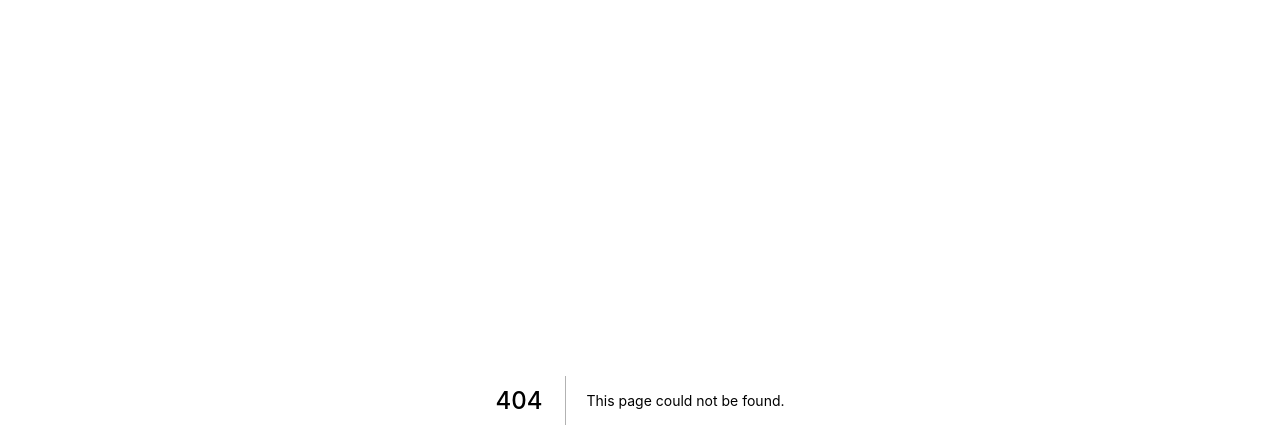
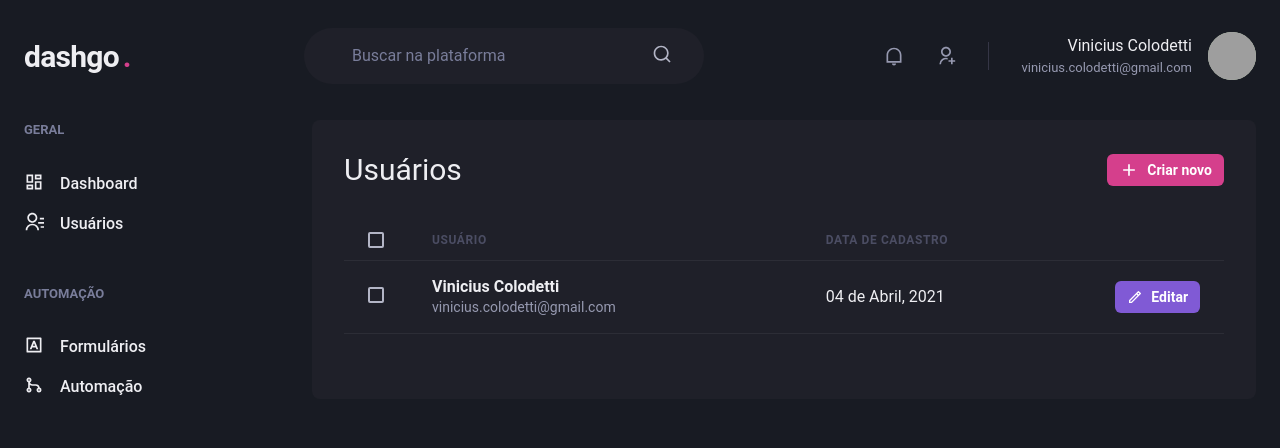
Before and after one commit to viniciuscolodetti/ignite-dashgo, a Next.js app: page /users in a window 1280 px wide. Before the commit this address had no page. Shown: the top 448 px of the page. Built offline with nearby package versions, Linux system fonts and the light colour scheme; grey boxes are pictures that could not be loaded.

Commit message:
Pagina Lista de Usuários

```diff
--- /dev/null
+++ b/src/pages/users/index.tsx
@@ -0,0 +1,58 @@
+import { Box, Flex, Heading, Button, Icon, Table, Thead, Tr, Th, Checkbox, Tbody, Td, Text } from "@chakra-ui/react";
+import { RiAddLine, RiPencilLine } from "react-icons/ri";
+
+import { Header } from "../../components/Header";
+import { Sidebar } from "../../components/Sidebar";
+
+export default function UserList() {
+  return (
+    <Box>
+      <Header />
+      <Flex w="100%" my="6" maxW={1480} mx="auto" px="6" >
+        <Sidebar />
+
+        <Box flex="1" borderRadius={8} bg="gray.800" p="8">
+          <Flex mb="8" justify="space-between" align="center">
+            <Heading size="lg" fontWeight="normal">Usuários</Heading>
+
+            <Button as="a" size="sm" fontSize="sm" colorScheme="pink" leftIcon={<Icon as={RiAddLine} fontSize="20" />}>
+              Criar novo
+            </Button>
+          </Flex>
+
+          <Table colorScheme="whiteAlpha">
+            <Thead>
+              <Tr>
+                <Th px="6" color="gray.300" width="8">
+                  <Checkbox colorScheme="pink" />
+                </Th>
+                <Th>Usuário</Th>
+                <Th>Data de cadastro</Th>
+                <Th width="8"></Th>
+              </Tr>
+            </Thead>
+            <Tbody>
+              <Tr>
+                <Td px="6" color="gray.300" width="8">
+                  <Checkbox colorScheme="pink" />
+                </Td>
+                <Td>
+                  <Box>
+                    <Text fontWeight="bold">Vinicius Colodetti</Text>
+                    <Text fontSize="sm" color="gray.300">vinicius.colodetti@gmail.com</Text>
+                  </Box>
+                </Td>
+                <Td>04 de Abril, 2021</Td>
+                <Td>
+                  <Button as="a" size="sm" fontSize="sm" colorScheme="purple" leftIcon={<Icon as={RiPencilLine} fontSize="16" />}>
+                    Editar
+                  </Button>
+                </Td>
+              </Tr>
+            </Tbody>
+          </Table>
+        </Box>
+      </Flex>
+    </Box>
+  )
+}
```
